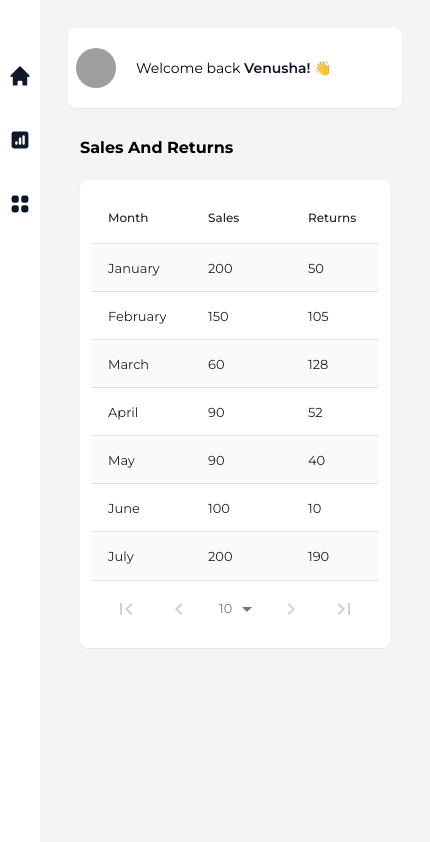
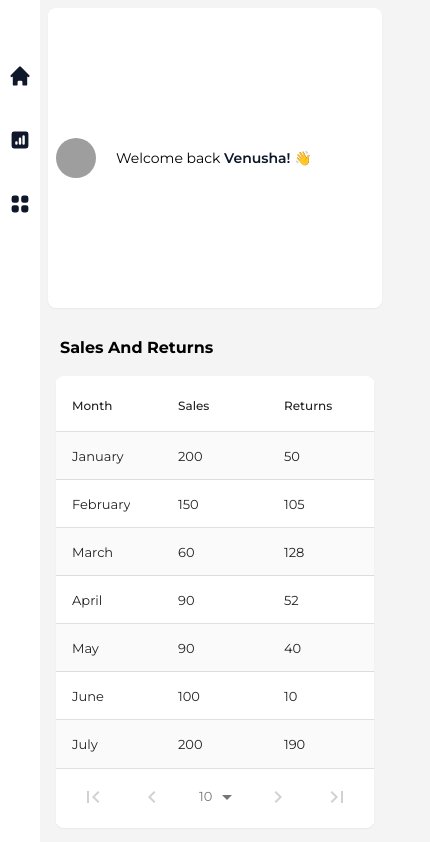
Before and after one commit to venushadilshan/dashee-react, a React (Create React App) app: page /tables in a window 390 px wide. Shown: the top 842 px of the page, 430 px wide, since content can reach past the window. Built offline with nearby package versions, Linux system fonts and the light colour scheme; grey boxes are pictures that could not be loaded.

Commit message:
fix mobile layout

```diff
--- a/src/components/BarGraph.js
+++ b/src/components/BarGraph.js
@@ -3,7 +3,7 @@ import { Chart as ChartJS } from 'chart.js/auto'
 export default function BarGraph({ chartData }) {
     console.log(chartData)
     return (
-        <div className='w-full lg:w-2/3  m-5 p-5 rounded-lg shadow-sm'
+        <div className='w-full lg:w-full  lg:m-5 lg:p-5 p-4 m-5 rounded-lg shadow-sm'
             style={{ background: "#ffff" }}>
                 <div className='flex flex-row justify-between '><h1>Sales Vs Returns </h1>
                 <h1 className='text-gray-400'>Last 7 Days</h1>
--- a/src/components/HeaderBar.js
+++ b/src/components/HeaderBar.js
@@ -3,7 +3,7 @@ import profile_icon from "../assets/img/profile.svg";
 import {HiBell, HiMenu} from "react-icons/hi"
 export default function HeaderBar() {
     const [MenuStatus, setMenuStatus] = useState("")
-    return(<div className="w-auto h-full lg:m-5 m-2  rounded-lg shadow-sm max-h-20 flex flex-row items-center justify-start lg:pl-3 lg:py-3 p-2  bg-white" >
+    return(<div className="w-auto h-full lg:m-5 m-2  rounded-lg shadow-sm lg:max-h-20 h-14 flex flex-row items-center justify-start lg:pl-3 lg:py-3 p-2  bg-white" >
         <div className="flex flex-row items-center w-full justify-between">
            <div className="flex flex-row items-center">
 
--- a/src/components/Pages/Statistics.js
+++ b/src/components/Pages/Statistics.js
@@ -43,7 +43,7 @@ export default function Statistics() {
 
             </div>
 
-            <div className='flex flex-row w-full'>
+            <div className='flex flex-row w-10/12 lg:full'>
 
                 <BarGraph chartData={chartData} />
 
--- a/src/components/Pages/Tables.js
+++ b/src/components/Pages/Tables.js
@@ -24,12 +24,12 @@ export default function Tables()
 
 
     return(
-        <div className='flex flex-col w-full h-screen p-5 overflow-y-scroll'>
+        <div className='flex flex-col w-full h-screen lg:p-5 overflow-y-scroll'>
         <HeaderBar />
         <div className='flex flex-row ml-5 mt-5   font-bold'><h1>Sales And Returns</h1></div>
-        <div className='flex flex-row m-5 w-auto flex-wrap justify-start bg-white rounded-lg shadow-sm max-h-full p-3 items-center'>
+        <div className='flex flex-row lg:w-auto w-auto m-4 justify-center py-1 bg-white rounded-lg shadow-sm  lg:p-3 items-center'>
 
-            <div className="flex flex-col w-full h-full">
+            <div className="flex flex-col lg:w-full w-full h-full">
             <DataTable
             columns={columns}
             data={ChartData}
@@ -47,11 +47,7 @@ export default function Tables()
 
         </div>
 
-        <div className='flex flex-row w-full'>
 
-
-
-        </div>
     </div>
     )
 }
```
